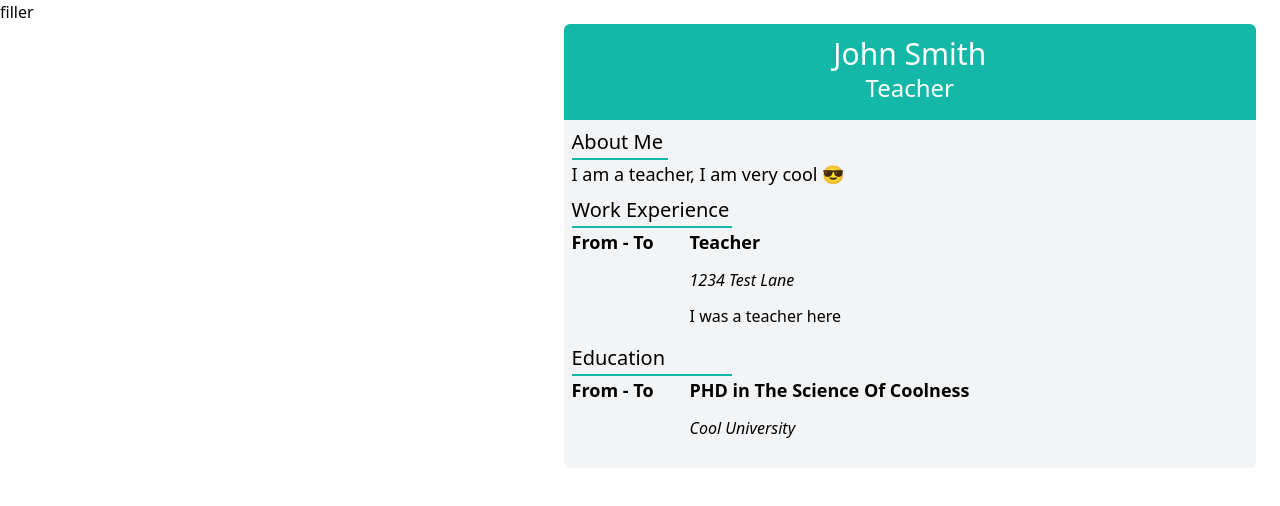
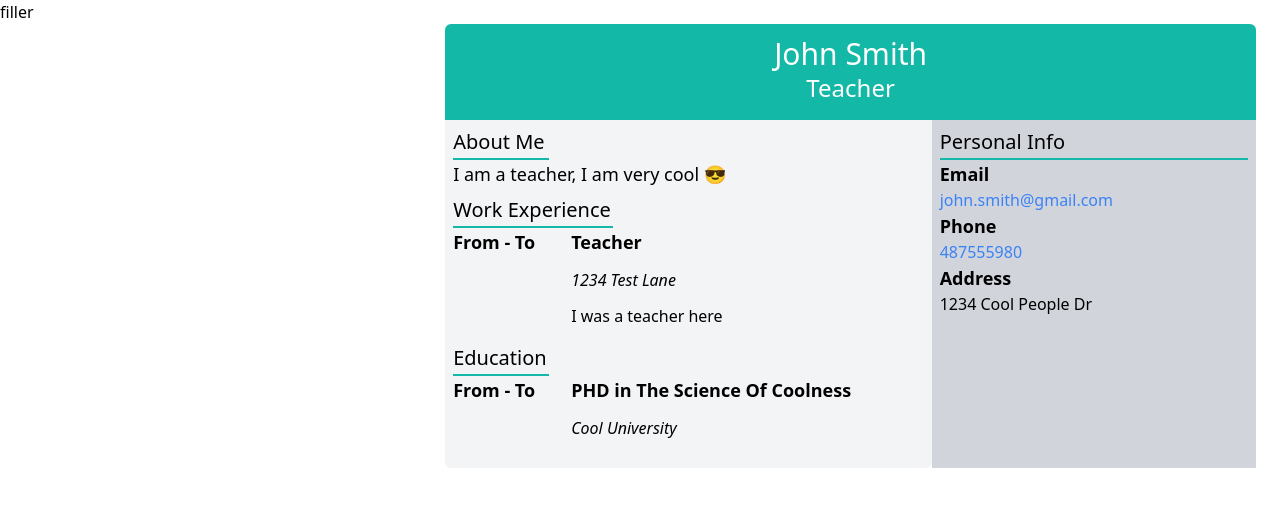
Before and after one commit to vibovenkat123/cv-app-maker, a Vue app: page / in a window 1280 px wide. Shown: the top 506 px of the page. Built offline with nearby package versions, Linux system fonts and the light colour scheme.

Commit message:
add section for personal info

```diff
--- a/src/components/cv-main.vue
+++ b/src/components/cv-main.vue
@@ -5,10 +5,10 @@ import EducationItems from './education-items.vue';
 
 const store = useInfoStore();
 function example() {
-  store.firstName = 'John';
-  store.lastName = 'Smith';
-  store.jobTitle = 'Teacher';
-  store.description = 'I am a teacher, I am very cool 😎';
+  store.generalInfo.firstName = 'John';
+  store.generalInfo.lastName = 'Smith';
+  store.generalInfo.jobTitle = 'Teacher';
+  store.generalInfo.description = 'I am a teacher, I am very cool 😎';
 }
 example();
 </script>
@@ -17,13 +17,14 @@ example();
       <div class="flex flex-col w-full">
       <div class = "bg-teal-500 w-full h-24 p-3 flex flex-col items-center rounded-t-md">
         <div class="text-white text-3xl">
-          {{`${store.firstName} ${store.lastName}`}}
+          {{`${store.generalInfo.firstName} ${store.generalInfo.lastName}`}}
         </div>
         <div class="text-white text-2xl">
-          {{store.jobTitle}}
+          {{store.generalInfo.jobTitle}}
         </div>
       </div>
-      <div class="bg-gray-100 p-2 rounded-b-md">
+      <div class="flex">
+        <div class="bg-gray-100 p-2 rounded-b-md w-3/5">
           <div class="flex flex-col">
             <div>
               <div class="text-xl mb-0.5">
@@ -31,7 +32,7 @@ example();
               </div>
               <div class="bg-teal-500 w-24 h-0.5"/>
               <div class="text-lg">
-              {{store.description}}
+                {{store.generalInfo.description}}
               </div>
             </div>
           <div>
@@ -45,9 +46,22 @@ example();
             <div class="text-xl mb-0.5 mt-2">
               Education
             </div>
-          <div class="bg-teal-500 w-40 h-0.5"/>
+            <div class="bg-teal-500 w-24 h-0.5"/>
             <EducationItems/>
           </div>
+        </div>
+        </div>
+        <div class="bg-gray-300 w-2/5 flex flex-col p-2">
+          <span class="text-xl text-black mb-0.5">Personal Info</span>
+          <div class="bg-teal-500 w-30 h-0.5"/>
+          <span class="text-lg font-semibold">Email</span>
+          <a :href="`mailto:${store.personalInfo.email}`" class="break-words text-blue-500">
+            {{store.personalInfo.email}}</a>
+          <span class="text-lg font-semibold">Phone</span>
+          <a :href="`tel:${store.personalInfo.phone}`" class="break-words text-blue-500">
+            {{store.personalInfo.phone}}</a>
+            <span class="text-lg font-semibold">Address</span>
+          <a :href="`https://www.google.com/maps/search/${store.personalInfo.address}+${store.personalInfo.street}`">{{store.personalInfo.address}} {{store.personalInfo.street}}</a>
         </div>
       </div>
     </div>
--- a/src/components/education-items.vue
+++ b/src/components/education-items.vue
@@ -4,12 +4,12 @@ import { useInfoStore } from '@/stores/info-store';
 const store = useInfoStore();
 </script>
   <template>
-    <ul v-for="eductation in store.eductation" :key="eductation.id">
+    <ul v-for="education in store.education" :key="education.id">
       <div class="flex mb-2">
-        <div class="font-semibold text-lg">{{eductation.from}} - {{eductation.to}}</div>
+        <div class="font-semibold text-lg">{{education.from}} - {{education.to}}</div>
         <div class="flex flex-col ml-9">
-          <div class="font-semibold text-lg">{{eductation.degree}}</div>
-          <div class="italic mt-3 mb-3">{{eductation.location}}</div>
+          <div class="font-semibold text-lg">{{education.degree}}</div>
+          <div class="italic mt-3 mb-3">{{education.location}}</div>
         </div>
       </div>
     </ul>
--- a/src/components/input-main.vue
+++ b/src/components/input-main.vue
@@ -1,5 +1,5 @@
 <template>
-  <div class="w-3/4">
+  <div class="w-1/2">
     filler
   </div>
 </template>
--- a/src/css/output/output.css
+++ b/src/css/output/output.css
@@ -652,12 +652,36 @@ video {
   width: 5rem;
 }
 
+.w-1\/4 {
+  width: 25%;
+}
+
+.w-28 {
+  width: 7rem;
+}
+
+.w-3\/5 {
+  width: 60%;
+}
+
+.w-2\/5 {
+  width: 40%;
+}
+
 .flex-col {
   flex-direction: column;
 }
 
 .items-center {
   align-items: center;
+}
+
+.break-words {
+  overflow-wrap: break-word;
+}
+
+.break-all {
+  word-break: break-all;
 }
 
 .rounded-md {
@@ -727,6 +751,11 @@ video {
   background-color: rgb(20 184 166 / var(--tw-bg-opacity));
 }
 
+.bg-gray-500 {
+  --tw-bg-opacity: 1;
+  background-color: rgb(107 114 128 / var(--tw-bg-opacity));
+}
+
 .p-5 {
   padding: 1.25rem;
 }
@@ -780,6 +809,16 @@ video {
   color: rgb(255 255 255 / var(--tw-text-opacity));
 }
 
+.text-black {
+  --tw-text-opacity: 1;
+  color: rgb(0 0 0 / var(--tw-text-opacity));
+}
+
+.text-blue-500 {
+  --tw-text-opacity: 1;
+  color: rgb(59 130 246 / var(--tw-text-opacity));
+}
+
 .underline {
   text-decoration-line: underline;
 }
--- a/src/stores/info-store.ts
+++ b/src/stores/info-store.ts
@@ -3,28 +3,37 @@ import { defineStore } from 'pinia';
 import { ref } from 'vue';
 
 export const useInfoStore = defineStore('info', () => {
-  const firstName = ref('');
-  const lastName = ref('');
-  const jobTitle = ref('');
-  const description = ref('');
+  const generalInfo = ref({
+    firstName: ref(''),
+    lastName: ref(''),
+    location: ref(''),
+    jobTitle: ref(''),
+    description: ref(''),
+  });
   const id = ref(0);
   const experiences = ref([{
-    from: 'From',
-    to: 'To',
+    from: ref('From'),
+    to: ref('To'),
     id,
-    title: 'Teacher',
-    location: '1234 Test Lane',
-    description: 'I was a teacher here',
+    title: ref('Teacher'),
+    location: ref('1234 Test Lane'),
+    description: ref('I was a teacher here'),
   },
   ]);
-  const eductation = ref([{
-    from: 'From',
-    to: 'To',
+  const education = ref([{
+    from: ref('From'),
+    to: ref('To'),
     id,
-    degree: 'PHD in The Science Of Coolness',
-    location: 'Cool University',
+    degree: ref('PHD in The Science Of Coolness'),
+    location: ref('Cool University'),
   }]);
+  const personalInfo = ref({
+    address: ref(1234),
+    street: ref('Cool People Dr'),
+    phone: ref(487555980),
+    email: ref('john.smith@gmail.com'),
+  });
   return {
-    firstName, lastName, jobTitle, description, experiences, eductation,
+    generalInfo, experiences, education, personalInfo,
   };
 });
```
Lines whose indentation alone changed are shown as unchanged.
